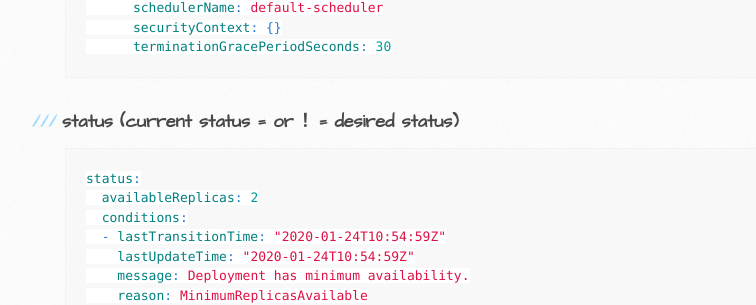
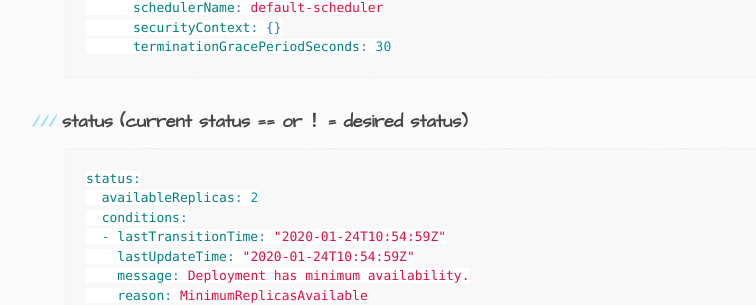
Before and after one commit to itcraftme/itcraftme, a Jekyll site: the page built from docs/it/k8s_knowledge.md, in a window 1280 px wide and 900 px high, scrolled down 5171 px. Shown: the part 151-456 px from the top of the window, without its empty margins (63-819 px from the left). Built offline with Jekyll 4.4.1, drawn with Linux system fonts in a browser that asks for light colours; our own code applies the rules of GitHub Pages for plain Markdown files; some of the changed text lies outside the part shown.

````diff
--- a/docs/it/k8s_knowledge.md
+++ b/docs/it/k8s_knowledge.md
@@ -151,7 +151,7 @@ spec:
       securityContext: {}
       terminationGracePeriodSeconds: 30
 ```
-### status (current status = or ！= desired status)
+### status (current status == or ！= desired status)
 
 ```yml
 status:
@@ -382,7 +382,7 @@ Use namespaces to define resource policies for different users, teams, or custom
 ### Kube-node-lease
 - Heartbeats of nodes
 - Each node has associated lease object in namespace
-- Determines the **avalability of a node
+- Determines the avalability of a node
 ### default
 - Resources you create are located here
 ## Create new namespace
````
Also changed, not shown: other parts of docs/it/k8s_knowledge.md (+2 -1 lines).
